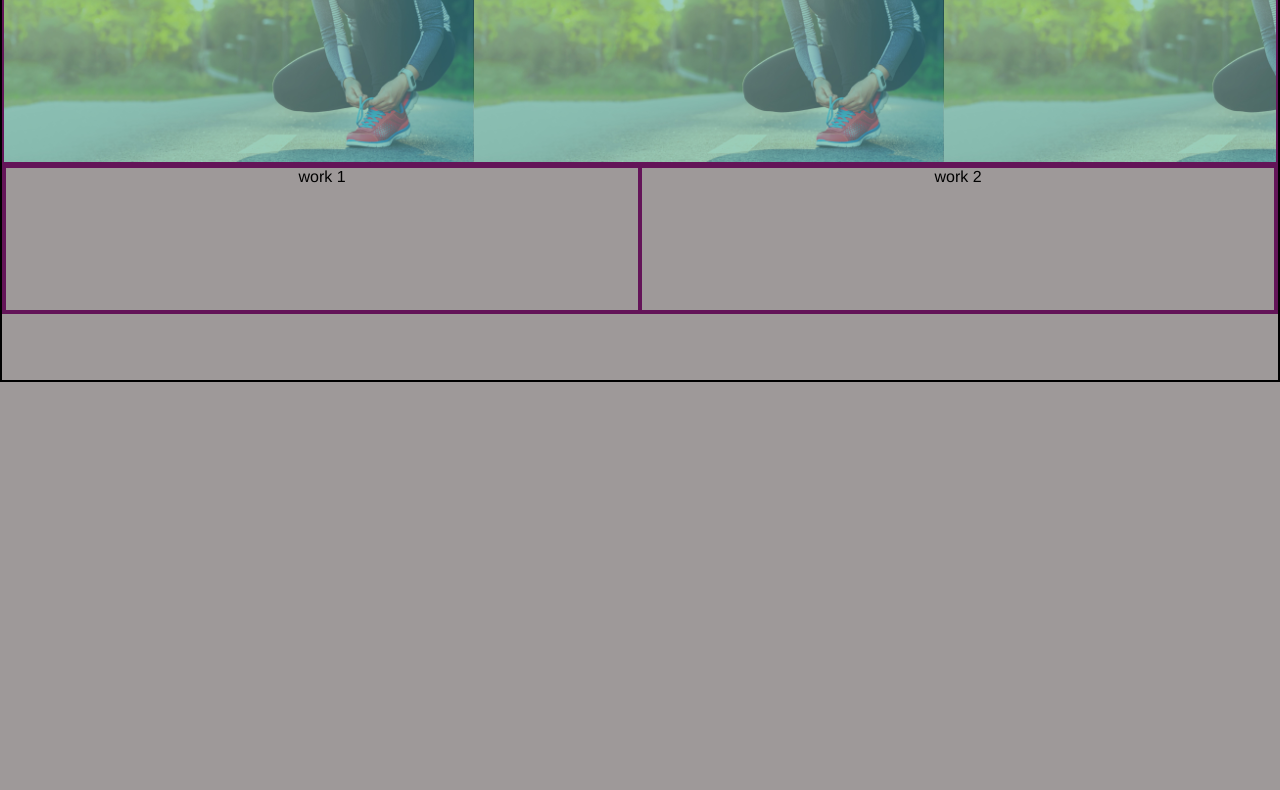
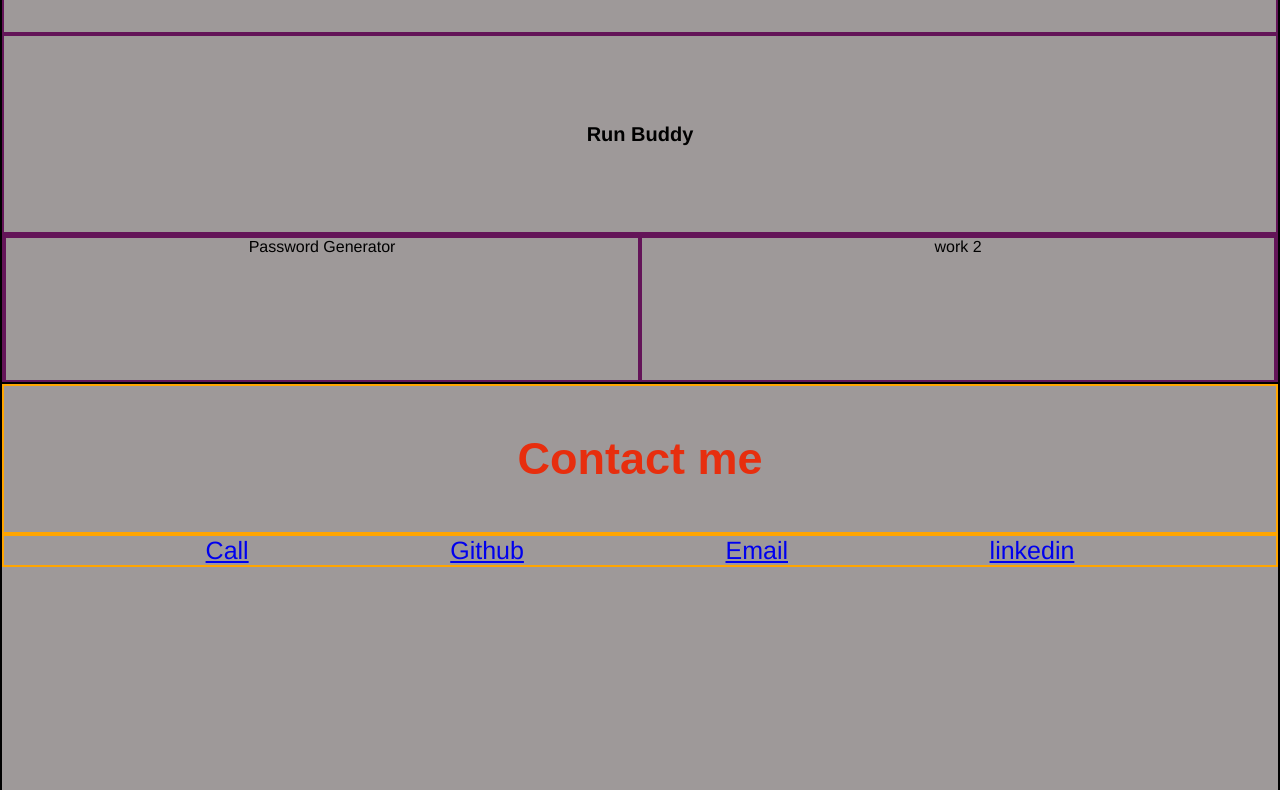
Before and after one commit to mukey6/Professional-Portfolio, a plain HTML site: page index.html in a window 1280 px wide. Shown: the part 718-1508 px from the top of the page. Before the commit the page ends 1100 px from the top, so only its background shows below. Drawn offline with Linux system fonts and the light colour scheme.

Commit message:
added contact me

```diff
--- a/assets/css/style.css
+++ b/assets/css/style.css
@@ -86,10 +86,10 @@ header a {
 .heading {
   display: flex;
   justify-content: center;
-  height: 80px;
+  height: 150px;
 }
 .heading h2 {
-  font-size: 30px;
+  font-size: 45px;
   display: flex;
   align-items: center;
   font-family: fantasy;
@@ -101,18 +101,22 @@ div p {
   text-align: right;
 }
 .hero-work div {
-  /* height: 100px; */
   display: flex;
   border: 2px solid rgb(99, 20, 88);
   justify-content: center;
+  width: auto;
 }
 
 .flex {
-
+  width: 100%;
+  display: flex;
   background-size: cover;
-  background-size: contain;
-
   height: 200px;
+  align-items: center;
+}
+.flex h3 {
+  font-size: 20px;
+  text-align: left;
 }
 .flex2 {
   height: 150px;
@@ -120,3 +124,21 @@ div p {
 .flex2 div {
   width: 100%;
 }
+
+.hero-contact div {
+  border: orange solid 2px;
+}
+.hero-contact div ul {
+  display: flex;
+  justify-content: space-evenly;
+  list-style: none;
+}
+
+.hero-contact div ul li {
+  font-size: 25px;
+}
+.hero-contact div ul li a:hover {
+  background-color: rgb(163, 139, 139);
+  color: #d36014;
+  text-shadow: 0 0 10px rgb(27, 1, 1);
+}
--- a/index.html
+++ b/index.html
@@ -70,11 +70,12 @@
         </h2>
     </div>
 
-    <div class="flex" style="background-image: url(./assets/images/run-buddy.jpeg);">
-            Run Buddy
+    <div class="flex">
+            <h3>Run Buddy
+            </h3>
     </div>
     <div class="flex2">
-        <div class="flex2-1">work 1</div>
+        <div class="flex2-1">Password Generator</div>
         <div class="flex2-2">work 2
 
         </div>
@@ -83,6 +84,31 @@
 
 </section>
 
+<section class="hero-contact" id="contact">
+    <div class="heading">
+        <h2>
+            Contact me
+        </h2>
+    </div>
+    <div>
+        <ul>
+            <li>
+                <a href="tel:612-222-2868"> Call</a>
+                </li>
+            <li>
+                <a href="https://github.com/">Github</a>
+            </li>
+            <li>
+                <a href="mailto:muktar.ahmed13@yahoo.com">Email</a>
+            </li>
+            <li>
+                <a href="https://www.linkedin.com/">linkedin</a>
+            </li>
+        </ul>
+    </div>
+
+
+</section>
 
 
 
```
